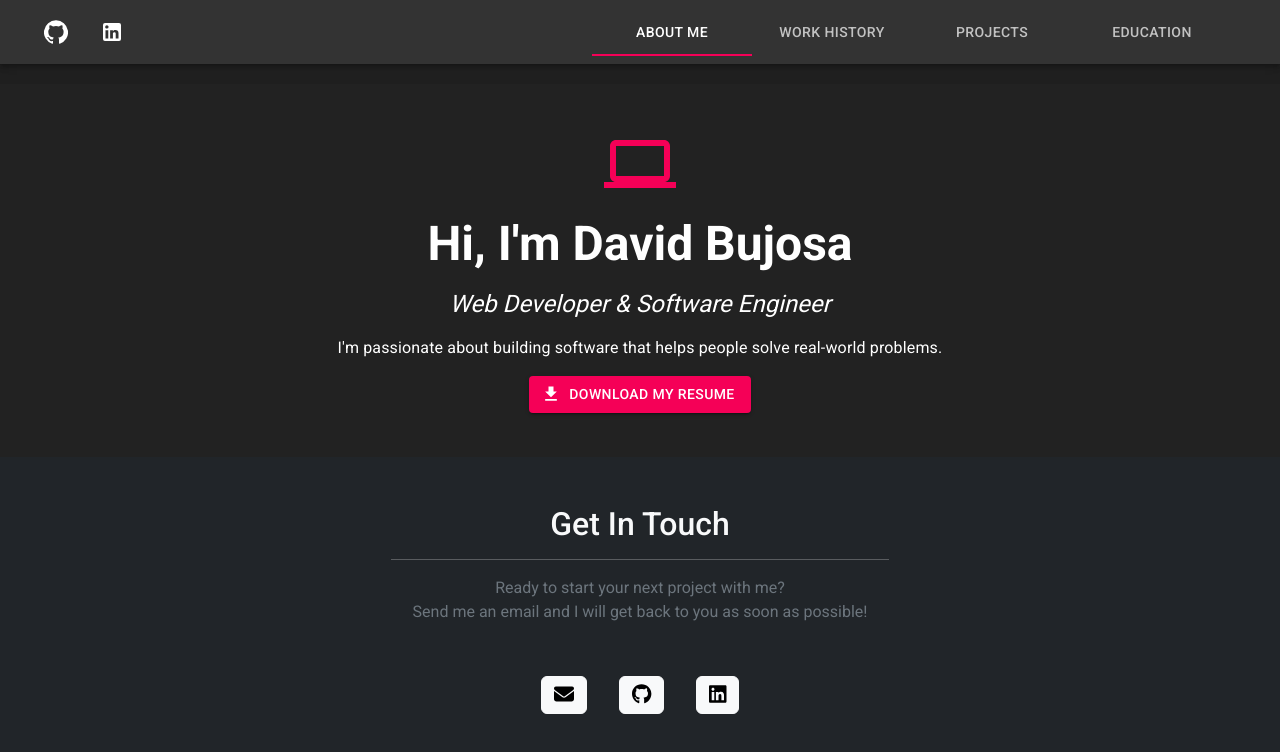
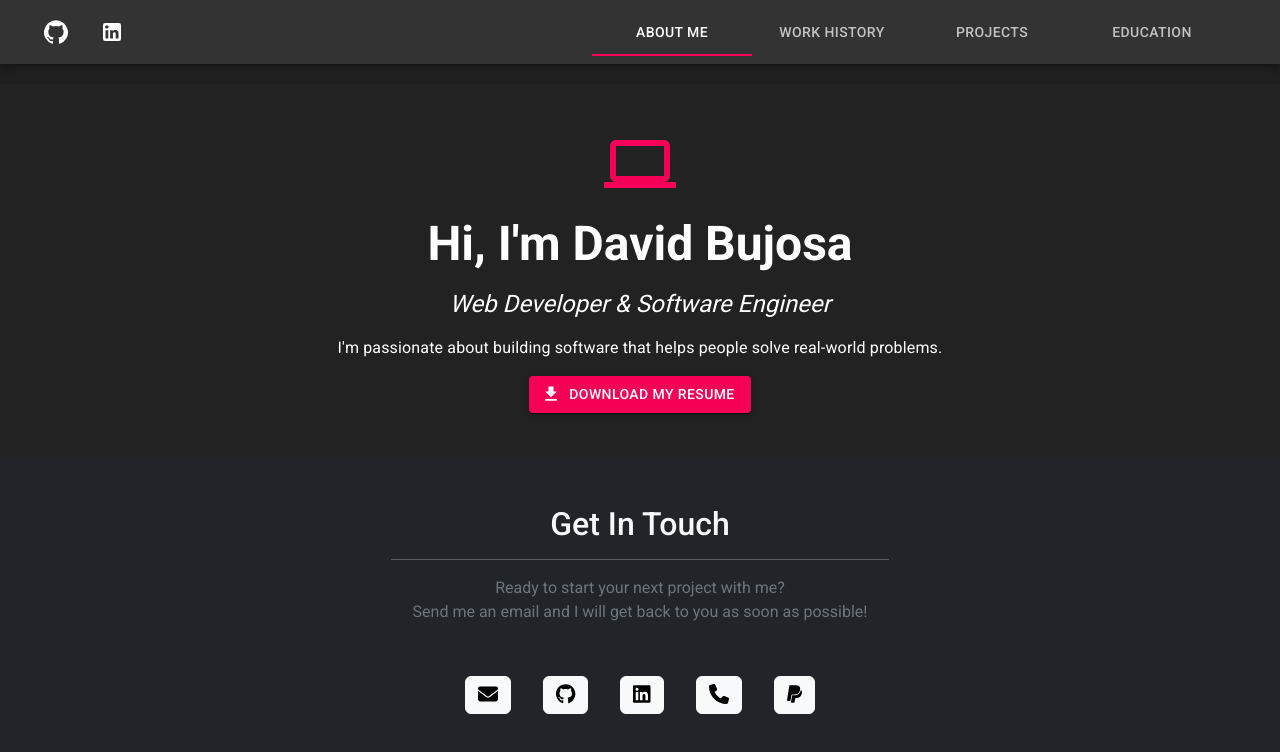
Before and after one commit to bujosa/lerna, a React (Create React App) app: page / in a window 1280 px wide. Shown: the top 752 px of the page. Built offline with nearby package versions, Linux system fonts and the light colour scheme.

Commit message:
feat: add paypal and number

```diff
--- a/src/components/Contact.js
+++ b/src/components/Contact.js
@@ -1,7 +1,11 @@
 import React from 'react';
 import { FontAwesomeIcon } from '@fortawesome/react-fontawesome';
-import { faEnvelope } from '@fortawesome/free-solid-svg-icons';
-import { faGithub, faLinkedin } from '@fortawesome/free-brands-svg-icons';
+import { faEnvelope, faPhone } from '@fortawesome/free-solid-svg-icons';
+import {
+  faGithub,
+  faLinkedin,
+  faPaypal,
+} from '@fortawesome/free-brands-svg-icons';
 
 function Contact() {
   return (
@@ -33,6 +37,16 @@ function Contact() {
             href="https://www.linkedin.com/in/davidbujosa/">
             <FontAwesomeIcon icon={faLinkedin} size="lg" />
           </a>
+          <a
+            className="btn btn-light btn-social mx-3"
+            href="tel:1-829-266-6009">
+            <FontAwesomeIcon icon={faPhone} size="lg" />
+          </a>
+          <a
+            className="btn btn-light btn-social mx-3"
+            href="https://www.paypal.com/paypalme/davidbujosa">
+            <FontAwesomeIcon icon={faPaypal} size="lg" />
+          </a>
         </div>
       </div>
     </footer>
```
